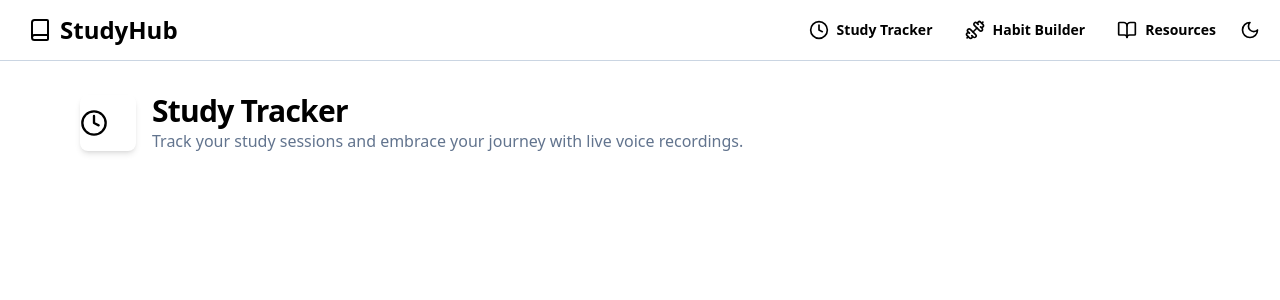
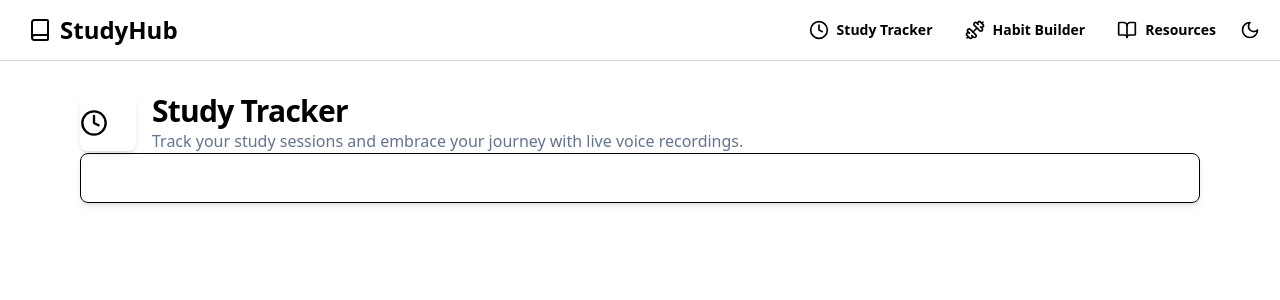
Before and after one commit to RikenMor001/StudyHub, a React (Vite) app: page /study-tracker in a window 1280 px wide. Shown: the top 300 px of the page. Built offline with nearby package versions, Linux system fonts and the light colour scheme.

Commit message:
Update studyTracker.jsx

```diff
--- a/src/pages/studyTracker/studyTracker.jsx
+++ b/src/pages/studyTracker/studyTracker.jsx
@@ -11,6 +11,7 @@
 // import { useEffect, useState } from "react"
 import { Clock } from "lucide-react"
 import * as React from "react"
+import { Card } from "../../ui/card"
 
 export const StudyTracker = () => {
     // const [startTime, setStartTime] = useState(null);
@@ -123,6 +124,12 @@ export const StudyTracker = () => {
                             </p>
                         </div>
                     </div>
+                    <div className="grid md:grid-cols-[2fr, 1fr]">
+                        <div className="space-y-6">
+                            <Card className="p-6 border-border bg-card text-card-foreground">
+                            </Card>
+                        </div>
+                    </div>
                 </div>
             </div>
         </div>
```
